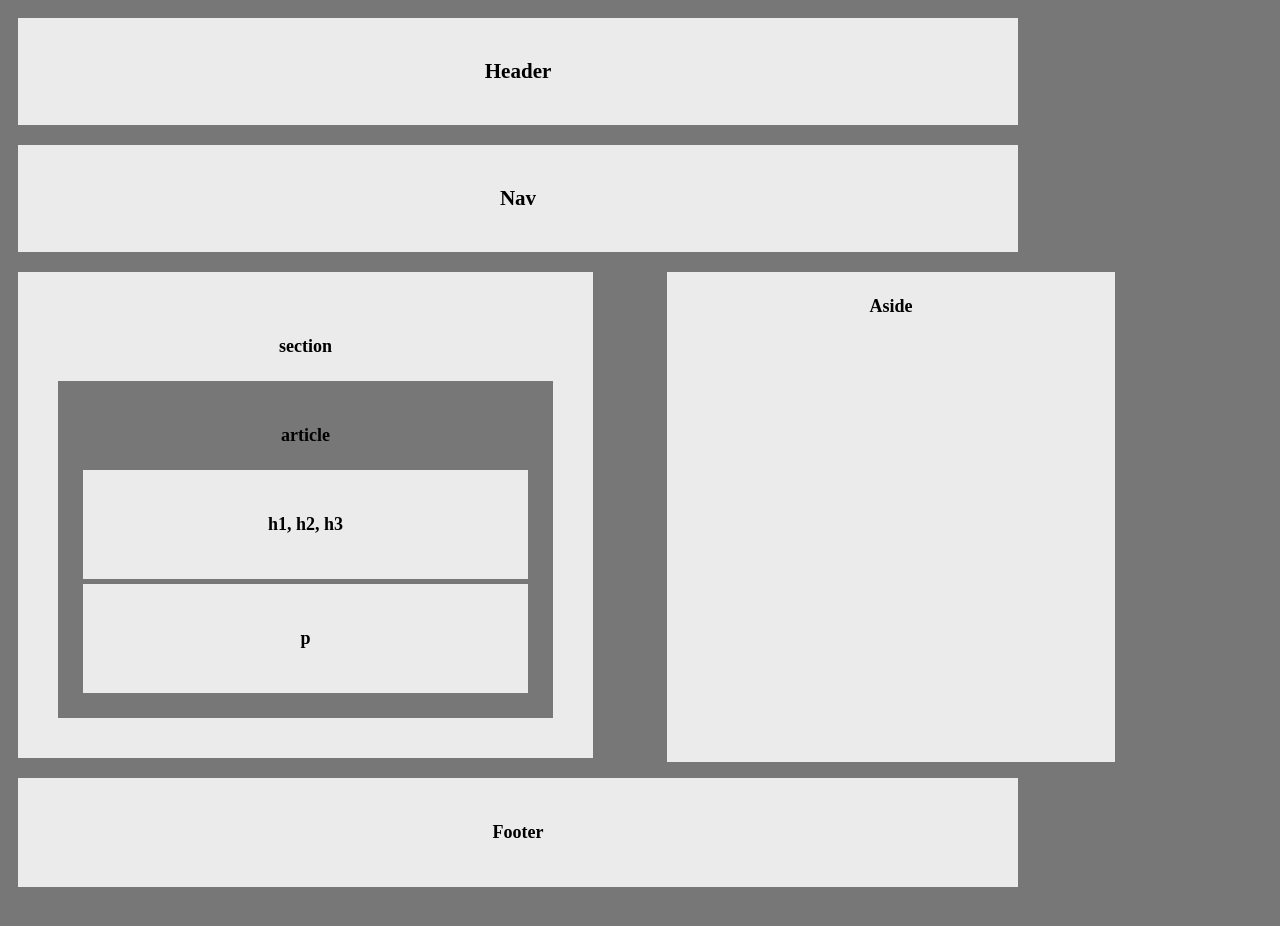
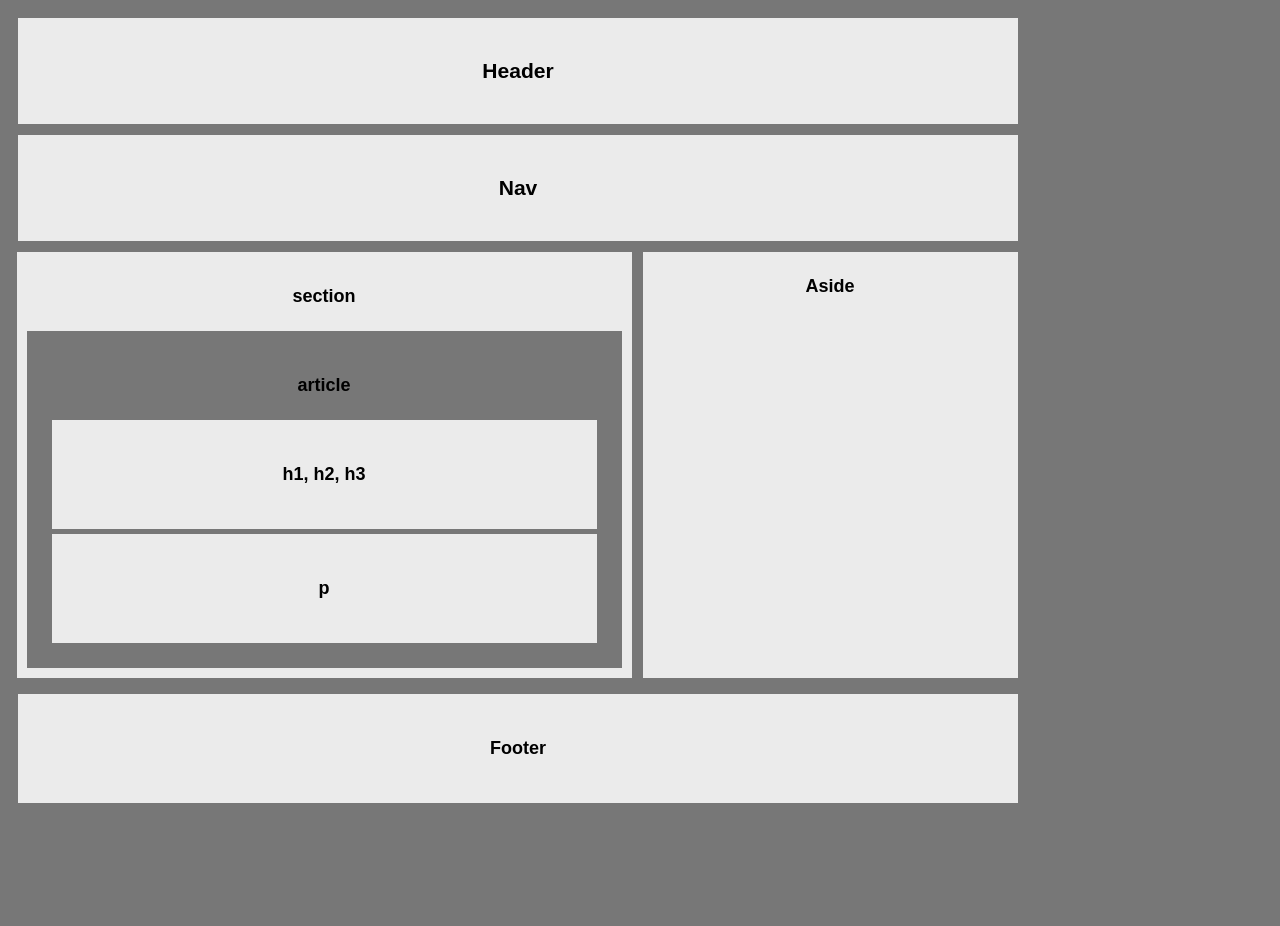
Before and after one commit to DigitalTheorist/HW-Wireframe, a plain HTML site: page index.html in a window 1280 px wide. Before the commit the page ends 897 px from the top, so only its background shows below. Drawn offline with Linux system fonts and the light colour scheme.

Commit message:
blocks relatively positioned

```diff
--- a/style.css
+++ b/style.css
@@ -1,12 +1,6 @@
 body{
   font-size: 18px;
-}
-
-h3 {
-  text-align: center;
-}
-
-h4 {
+  font-family: Arial, Helvetica Neue, Helvetica, sans-serif;
   text-align: center;
 }
 
@@ -19,6 +13,7 @@ h4 {
   display: inline-block;
   padding: 20px;
   margin: 10px;
+  margin-bottom: 1px;
   width: 100%;
   background-color: #ebebeb;
 }
@@ -28,14 +23,17 @@ h4 {
   padding: 20px;
   margin: 10px;
   margin-top: 10px;
+  margin-bottom: 1px;
   width: 100%;
   background-color: #ebebeb;
 }
 
 #section {
   display: inline-block;
-  padding: 40px;
-  width: 495px;
+  position: relative;
+  right: 164px;
+  padding: 10px;
+  width: 595px;
   margin: 10px;
   background-color: #ebebeb;
 }
@@ -58,16 +56,18 @@ h4 {
 }
 
 #aside {
-  position: absolute;
+  position: relative;
   display: inline-block;
-  margin-top: 10px;
-  right: 165px;
-  width: 35%;
-  height: 490px;
+  width: 375px;
+  height: 426px;
+  bottom: 436px;
+  left: 342px;
   background-color: #ebebeb;
 }
 
 #footer {
+  position: relative;
+  bottom: 430px;
   padding: 20px;
   margin: 10px;
   width: 100%;
```
